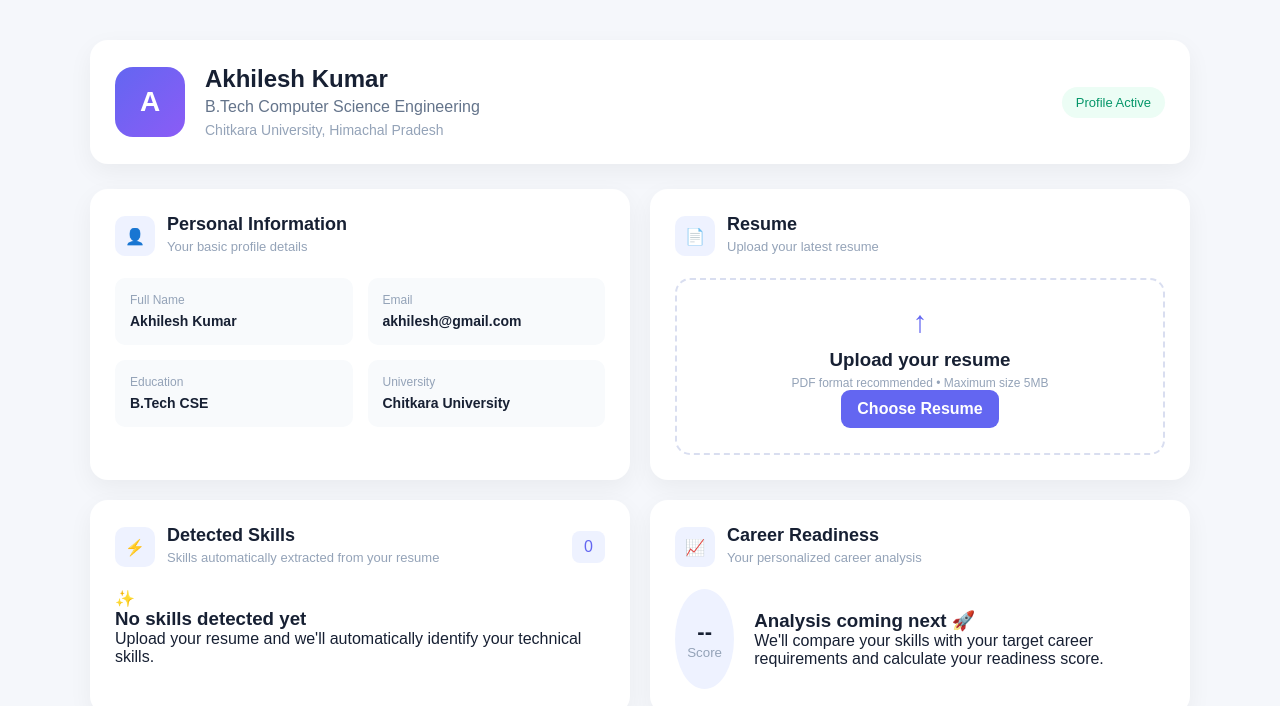
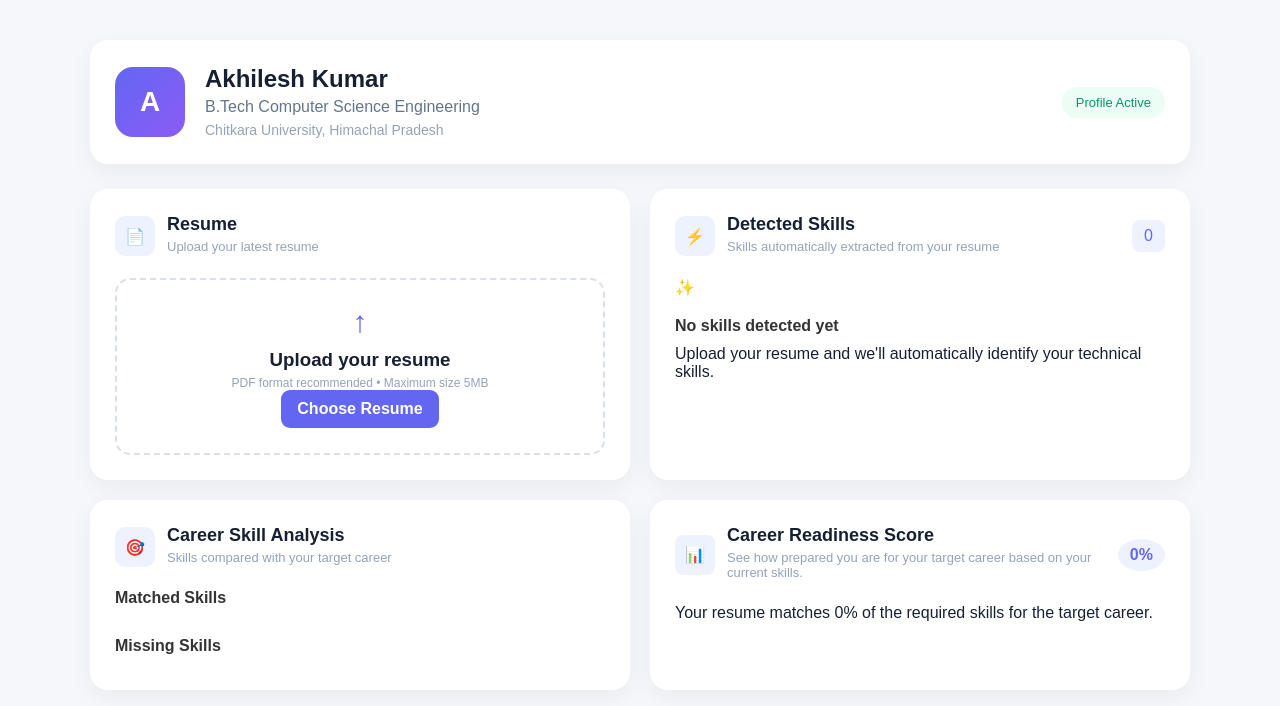
Before and after one commit to Akhu2007/career-roadmap-platform, a React (Vite) app: page /profile in a window 1280 px wide. Shown: the top 706 px of the page. Built offline with nearby package versions, Linux system fonts and the light colour scheme.

Commit message:
Add career readiness score

```diff
--- a/src/css/profile.css
+++ b/src/css/profile.css
@@ -263,39 +263,6 @@
   margin-right: 5px;
 }
 
-
-/* Readiness */
-
-.readiness-content {
-  display: flex;
-  align-items: center;
-  gap: 20px;
-}
-
-.readiness-circle {
-  width: 100px;
-  height: 100px;
-
-  border-radius: 50%;
-
-  display: flex;
-  flex-direction: column;
-  align-items: center;
-  justify-content: center;
-
-  background: #eef2ff;
-}
-
-.readiness-circle span {
-  font-size: 22px;
-  font-weight: bold;
-}
-
-.readiness-circle small {
-  color: #94a3b8;
-}
-
-
 /* Mobile */
 
 @media (max-width: 800px) {
@@ -321,3 +288,41 @@
     grid-template-columns: 1fr;
   }
 }
+
+/* Career Skill Analysis */
+
+.skills-card h3 {
+  margin: 20px 0 10px;
+  font-size: 16px;
+  color: #333;
+}
+
+.missing-chip {
+  background: #fff0f0;
+  color: #d9534f;
+  border: 1px solid #ffd2d2;
+}
+
+.missing-chip span {
+  color: #d9534f;
+}
+
+/* Career Readiness */
+
+.readiness-icon {
+  margin: 0;
+  padding: 7px 12px;
+  border-radius: 8px;
+  background: #eef2ff;
+  color: #6366f1;
+}
+
+.readiness-score {
+  margin-left: auto;
+  padding: 7px 12px;
+  border-radius: 50%;
+  background: #eef2ff;
+  color: #6366f1;
+  color: #6366f1;
+  font-weight: bold;
+}
--- a/src/pages/Profile.jsx
+++ b/src/pages/Profile.jsx
@@ -5,6 +5,11 @@ function Profile() {
   const [file, setFile] = useState(null);
   const [message, setMessage] = useState("");
   const [skills, setSkills] = useState([]);
+  const [analysis, setAnalysis] = useState({
+    matchedSkills: [],
+    missingSkills: [],
+    readinessScore: 0,
+  });
 
   const handleFileChange = (e) => {
     setFile(e.target.files[0]);
@@ -32,6 +37,9 @@ function Profile() {
       if (response.ok) {
         setMessage("Resume uploaded successfully!");
         setSkills(data.skills);
+        if (data.analysis) {
+          setAnalysis(data.analysis);
+        }
       } else {
         setMessage(data.message || "Upload failed");
       }
@@ -61,38 +69,6 @@ function Profile() {
       {/* Main Content */}
       <div className="profile-grid">
         {/* Personal Information */}
-        <section className="profile-card">
-          <div className="card-heading">
-            <div className="heading-icon">👤</div>
-
-            <div>
-              <h2>Personal Information</h2>
-              <p>Your basic profile details</p>
-            </div>
-          </div>
-
-          <div className="info-grid">
-            <div className="info-item">
-              <label>Full Name</label>
-              <strong>Akhilesh Kumar</strong>
-            </div>
-
-            <div className="info-item">
-              <label>Email</label>
-              <strong>akhilesh@gmail.com</strong>
-            </div>
-
-            <div className="info-item">
-              <label>Education</label>
-              <strong>B.Tech CSE</strong>
-            </div>
-
-            <div className="info-item">
-              <label>University</label>
-              <strong>Chitkara University</strong>
-            </div>
-          </div>
-        </section>
 
         {/* Resume Upload */}
         <section className="resume-card">
@@ -180,31 +156,60 @@ function Profile() {
         </section>
 
         {/* Career Readiness Preview */}
-        <section className="readiness-card">
+        <section className="skills-card">
           <div className="card-heading">
-            <div className="heading-icon">📈</div>
+            <div className="heading-icon">🎯</div>
 
             <div>
-              <h2>Career Readiness</h2>
-              <p>Your personalized career analysis</p>
+              <h2>Career Skill Analysis</h2>
+              <p>Skills compared with your target career</p>
             </div>
           </div>
 
-          <div className="readiness-content">
-            <div className="readiness-circle">
-              <span>--</span>
-              <small>Score</small>
+          <h3>Matched Skills</h3>
+
+          <div className="skills-container">
+            {analysis.matchedSkills.map((skill) => (
+              <div className="skill-chip" key={skill}>
+                <span>✓</span>
+                {skill}
+              </div>
+            ))}
+          </div>
+
+          <h3>Missing Skills</h3>
+
+          <div className="skills-container">
+            {analysis.missingSkills.map((skill) => (
+              <div className="skill-chip missing-chip" key={skill}>
+                <span>○</span>
+                {skill}
+              </div>
+            ))}
+          </div>
+        </section>
+
+        {/* {Readiness} */}
+
+        <section className="readiness-card">
+          <div className="card-heading">
+            <div className="heading-icon readiness-icon">📊</div>
+            <div>
+              <h2>Career Readiness Score</h2>
+              <p>
+                See how prepared you are for your target career based on your
+                current skills.
+              </p>
             </div>
 
-            <div className="readiness-text">
-              <h3>Analysis coming next 🚀</h3>
-
-              <p>
-                We'll compare your skills with your target career requirements
-                and calculate your readiness score.
-              </p>
+            <div className="readiness-score">
+              <div>{analysis.readinessScore}%</div>
             </div>
           </div>
+          <p>
+            Your resume matches {analysis.readinessScore}% of the required
+            skills for the target career.
+          </p>
         </section>
       </div>
     </div>
```
Also changed, not shown: 1 other file (tests, documents, lock files or other folders).
